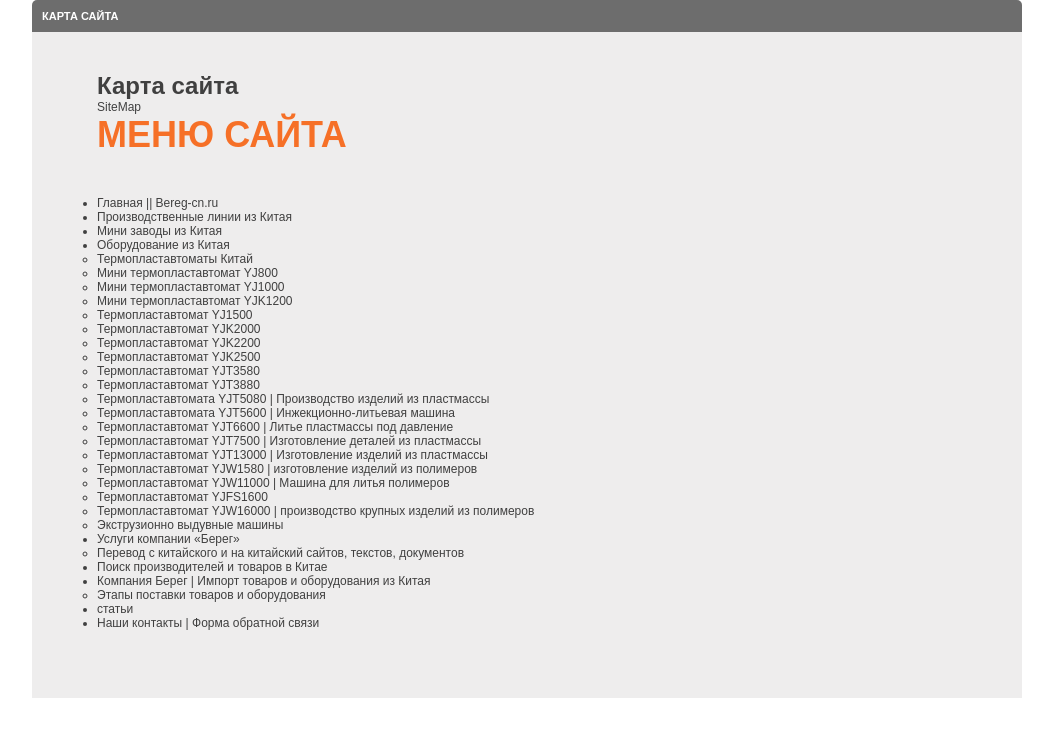
After one commit to pivolan/Bereg_china_gae, a Python web app: template templates/pages/sitemap.html in a window 1280 px wide. The commit adds this page. Shown: the top 737 px of the page, without its empty margins (113-1166 px from the left). Run offline with Jinja, Linux system fonts and the light colour scheme; the template is opened without the code that fills it, so the values that code supplies are empty.

Commit message:
Добавлена карта сайта

```diff
--- a/main.py
+++ b/main.py
@@ -143,6 +143,12 @@ class UserList(BaseHandler):
 		return self.render_response('extr/dhd-30lii.html')
 
 
+@app.route('/sitemap')
+class UserList(BaseHandler):
+	def get(self):
+		return self.render_response('pages/sitemap.html')
+
+
 @app.route('/table')
 class Table(BaseHandler):
 	def post(self):
--- a/templates/layout/main_layout.html
+++ b/templates/layout/main_layout.html
@@ -34,6 +34,7 @@
 </head>
 <body>
 <div id="wrapper">
+{% block header %}
 	<div id="header">
 		<div class="logo"><a href="/">Bereg</a></div>
 
@@ -56,6 +57,7 @@
 		{% endblock %}
 	</div>
 	<!--/header-->
+{% endblock %}
 {% block rotate %}
 	{% include '_includes/rotate.html' %}
 {% endblock %}
@@ -174,6 +176,8 @@
 {% endblock %}
 <br class="c"/>
 </div>
+{% block footer %}
 	{% include '_includes/footer.html' %}
+{% endblock %}
 </body>
 </html>
--- /dev/null
+++ b/templates/pages/sitemap.html
@@ -0,0 +1,101 @@
+{% extends 'layout/list_layout.html' %}
+{% block header %}{% endblock %}
+{% block rotate %}{% endblock %}
+{% block footer %}{% endblock %}
+{% block list %}{% endblock %}
+{% block title %}Карта сайта{% endblock %}
+{% block h1 %}Карта сайта{% endblock %}
+{% block text %}
+	<header>
+		<h1 class="title">Карта сайта</h1>
+	</header>
+	<div class="xmap">
+		<div class="componentheading">SiteMap</div>
+		<div class="contentpaneopen">
+			<h2 class="menutitle">Меню сайта</h2>
+			<ul class="level_0">
+				<li>
+					<a href="http://bereg-cn.ru" title="Главная || Станки, оборудование, линии производства из Китая - компания «Берег»">Главная
+						|| Bereg-cn.ru</a></li>
+				<li>
+					<a href="/proizvodstvennye-linii-iz-kitaya" title="Производственные линии, линии производства из Китая">Производственные
+						линии из Китая</a>
+				<li><a href="/mini-zavody-iz-kitaya" title="Мини заводы и мини производства из Китая">Мини заводы из
+					Китая</a>
+				<li><a href="/oborudovanie-iz-kitaia" title="Оборудование из Китая">Оборудование из Китая</a>
+					<ul class="level_1">
+						<li><a href="/termoplastavtomaty-kitay" title="Термопластавтоматы Китай">Термопластавтоматы
+							Китай</a></li>
+						<li><a href="/termoplastavtomat-yj800" title="Мини термопластавтомат YJ800">Мини
+							термопластавтомат YJ800</a></li>
+						<li><a href="/termoplastavtomat-yj1000" title="Мини термопластавтомат YJ1000">Мини
+							термопластавтомат YJ1000</a></li>
+						<li><a href="/termoplastavtomat-yjk1200" title="Мини термопластавтомат YJK1200">Мини
+							термопластавтомат YJK1200</a></li>
+						<li><a href="/termoplastavtomat-yj1500" title="Термопластавтомат YJ1500">Термопластавтомат
+							YJ1500</a></li>
+						<li><a href="/termoplastavtomat-yjk2000" title="Термопластавтомат YJK2000">Термопластавтомат
+							YJK2000</a></li>
+						<li><a href="/termoplastavtomat-yjk2200" title="Купить термопластавтомат YJK2200">Термопластавтомат
+							YJK2200</a></li>
+						<li><a href="/termoplastavtomat-yjk2500" title="Купить термопластавтомат YJK2500">Термопластавтомат
+							YJK2500</a></li>
+						<li><a href="/termoplastavtomat-yjt3580" title="Купить термопластавтомат YJT3580">Термопластавтомат
+							YJT3580</a></li>
+						<li>
+							<a href="/termoplastavtomat-yjt3880" title="Термопластавтомат YJT3880 - производство средних и крупных изделий из пластмассы">Термопластавтомат
+								YJT3880</a></li>
+						<li>
+							<a href="/termoplastavtomat-yjt5080" title="Термопластавтомата YJT5080 | Производство изделий из пластмассы">Термопластавтомата
+								YJT5080 | Производство изделий из пластмассы</a></li>
+						<li>
+							<a href="/termoplastavtomat-yjt5600" title="Термопластавтомата YJT5600  | Инжекционно-литьевая машина">Термопластавтомата
+								YJT5600 | Инжекционно-литьевая машина</a></li>
+						<li>
+							<a href="/termoplastavtomat-yjt6600" title="Термопластавтомат YJT6600 | Литье пластмассы под давление">Термопластавтомат
+								YJT6600 | Литье пластмассы под давление</a></li>
+						<li>
+							<a href="/termoplastavtomat-yjt7500" title="Термопластавтомат YJT7500 | Изготовление деталей из пластмассы">Термопластавтомат
+								YJT7500 | Изготовление деталей из пластмассы</a></li>
+						<li>
+							<a href="/termoplastavtomat-yjt13000" title="Термопластавтомат YJT13000 | Изготовление изделий из пластмассы">Термопластавтомат
+								YJT13000 | Изготовление изделий из пластмассы</a></li>
+						<li>
+							<a href="/termoplastavtomat-yjw1580" title="Термопластавтомат YJW1580 | изготовление изделий из полимеров">Термопластавтомат
+								YJW1580 | изготовление изделий из полимеров</a></li>
+						<li>
+							<a href="/termoplastavtomat-yjw11000" title="Термопластавтомат YJW11000 | Машина для литья полимеров">Термопластавтомат
+								YJW11000 | Машина для литья полимеров</a></li>
+						<li><a href="/termoplastavtomat-yjfs1600" title="Термопластавтомат YJFS1600">Термопластавтомат
+							YJFS1600</a></li>
+						<li>
+							<a href="/termoplastavtomat-yjw16000" title="Термопластавтомат YJW16000 | производство крупных изделий из полимеров">Термопластавтомат
+								YJW16000 | производство крупных изделий из полимеров</a></li>
+						<li><a href="/ekstruzionno-vyduvnye-mashiny" title="Экструзионно выдувные машины">Экструзионно
+							выдувные машины</a></li>
+					</ul>
+				<li>
+					<a href="/uslugi-kompanii-bereg" title="Услуги компании «Берег»| Покупка, растаможка, поставка оборудования из Китая | Поиск оборудования в	Китае | Перевод китайских сайтов и текстов | Посещение выставок в Китае">Услуги
+						компании «Берег»</a>
+					<ul class="level_1">
+						<li>
+							<a href="/perevod-s-kitayskogo-i-na-kitayskiy-saytov-tekstov-dokumentov" title="Перевод с китайского и на китайский сайтов, текстов, документов">Перевод
+								с китайского и на китайский сайтов, текстов, документов</a></li>
+					</ul>
+				<li><a href="/poisk-proizvoditelei-i-tovarov-v-kitae" title="Поиск производителей и товаров в Китае">Поиск
+					производителей и товаров в Китае</a>
+				<li><a href="/about-us" title="Компания «Берег» - импорт товаров и оборудования из Китая">Компания Берег
+					| Импорт товаров и оборудования из Китая </a>
+					<ul class="level_1">
+						<li>
+							<a href="/etapy-postavki-tovarov-i-oborudovaniia" title="Этапы поставки товаров и оборудования">Этапы
+								поставки товаров и оборудования</a></li>
+					</ul>
+				<li><a href="/articles" title="статьи">статьи</a></li>
+				<li><a href="/contacts" title="Наши контакты, форма обратной связи">Наши контакты | Форма обратной
+					связи</a>
+				</li>
+			</ul>
+		</div>
+	</div>
+{% endblock %}
```
Also changed, not shown: templates/pages/1.html (added, +9 -0 lines). Lines whose indentation alone changed are shown as unchanged.
